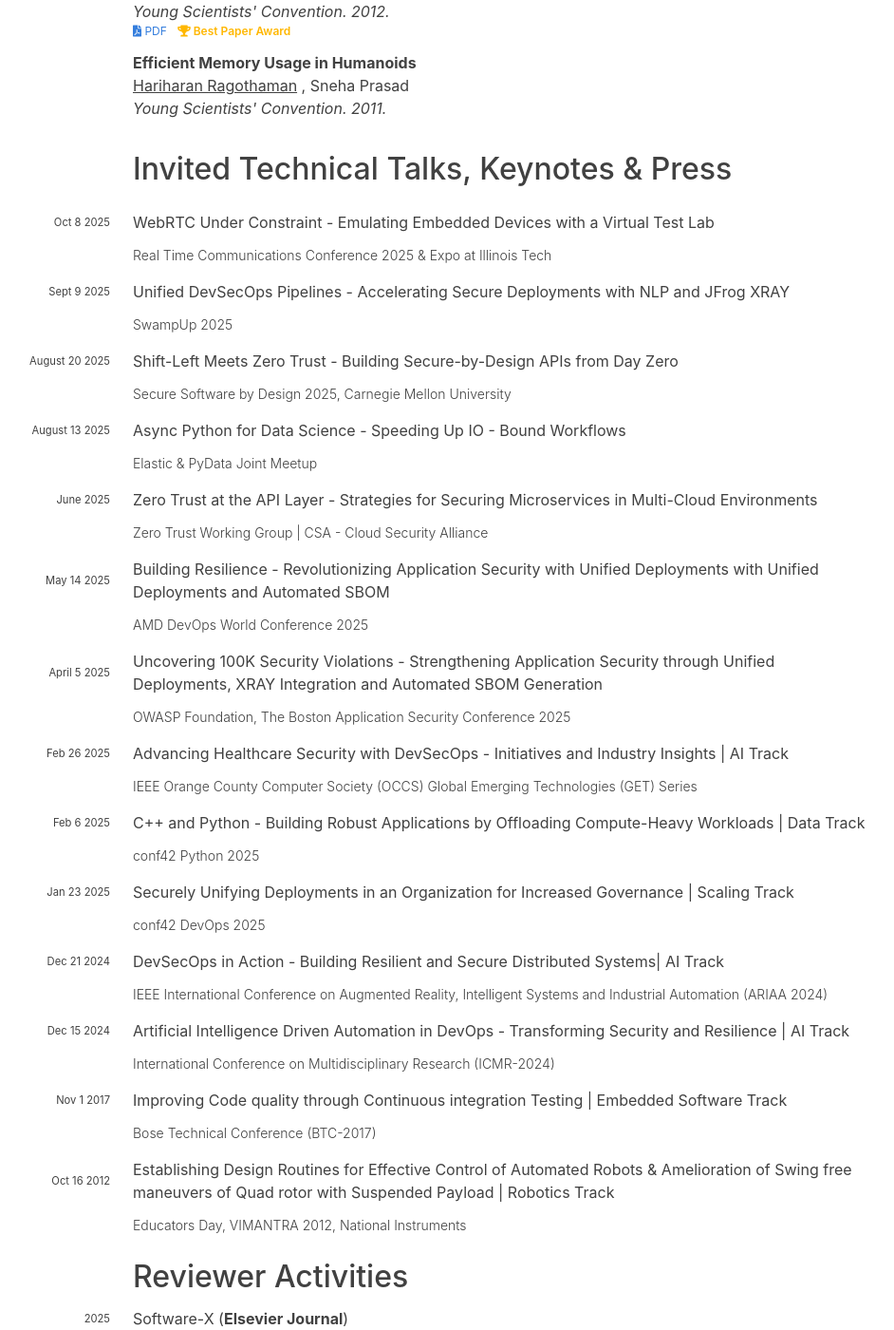
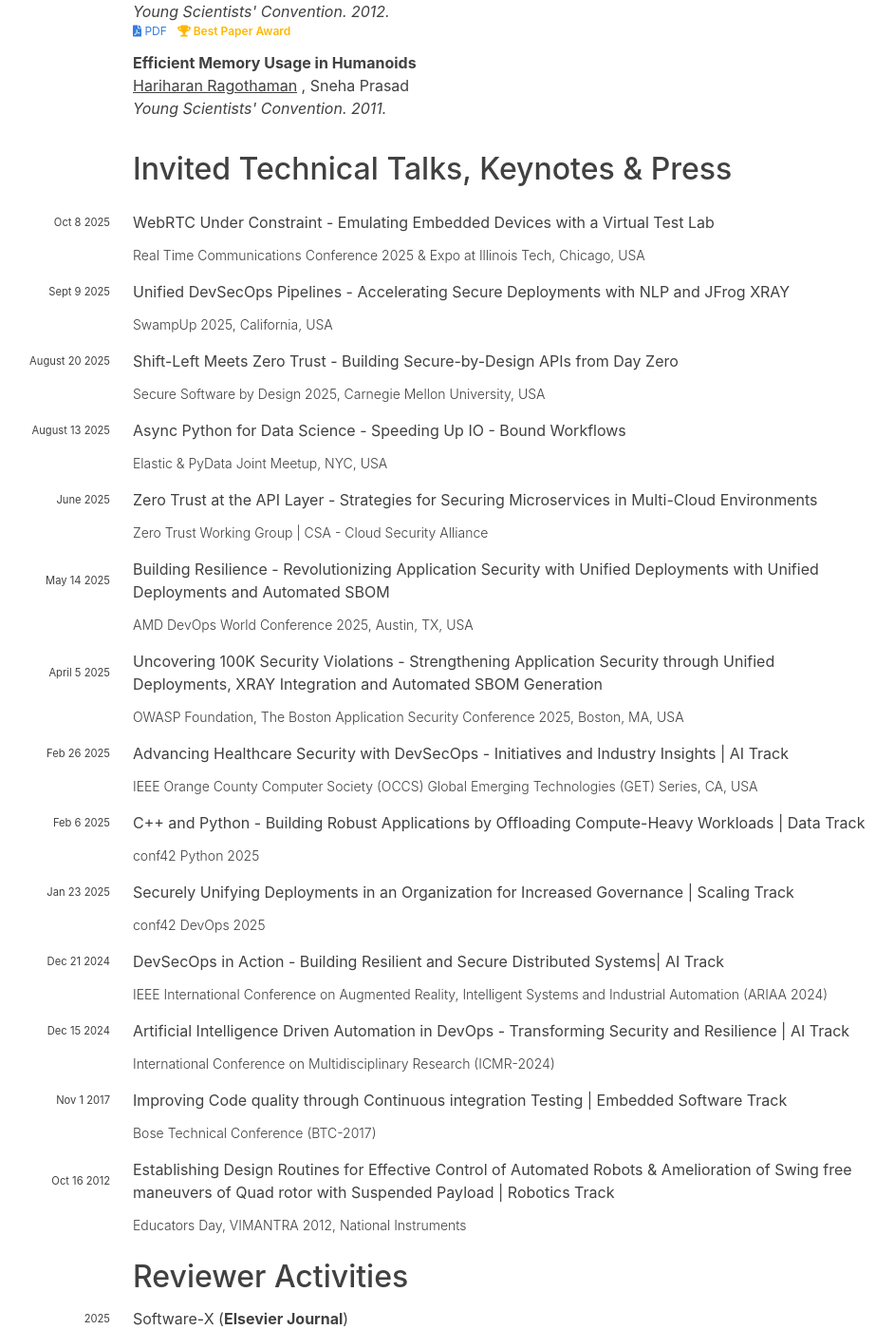
Before and after one commit to hariharanragothaman/hariharanragothaman.github.io, a Jekyll site: the page built from cv.md, in a window 1280 px wide and 1400 px high, scrolled down 5041 px. Shown: the whole window at 95% size, without its empty margins (192-1134 px from the left). Built offline with Jekyll 4.4.1, drawn with Linux system fonts in a browser that asks for light colours; nearby versions of some CDN libraries; some web fonts are replaced.

Commit message:
Polishes and Updates

```diff
--- a/_data/press.yaml
+++ b/_data/press.yaml
@@ -3,28 +3,28 @@
   year: 2025
   publisher:
     - url: https://www.rtc-conference.com/2025/
-      name: Real Time Communications Conference 2025 & Expo at Illinois Tech
+      name: Real Time Communications Conference 2025 & Expo at Illinois Tech, Chicago, USA
 
 - title: Unified DevSecOps Pipelines - Accelerating Secure Deployments with NLP and JFrog XRAY
   month: Sept 9
   year: 2025
   publisher:
     - url: https://swampup.jfrog.com/
-      name: SwampUp 2025
+      name: SwampUp 2025, California, USA
 
 - title: Shift-Left Meets Zero Trust -  Building Secure-by-Design APIs from Day Zero
   month: August 20
   year: 2025
   publisher:
     - url: https://resources.sei.cmu.edu/news-events/events/secure-software-by-design/index.cfm
-      name: Secure Software by Design 2025, Carnegie Mellon University
+      name: Secure Software by Design 2025, Carnegie Mellon University, USA
 
 - title: Async Python for Data Science -  Speeding Up IO - Bound Workflows
   month: August 13
   year: 2025
   publisher:
     - url: https://www.meetup.com/elastic-new-york-city-user-group/events/310082602/
-      name: Elastic & PyData Joint Meetup
+      name: Elastic & PyData Joint Meetup, NYC, USA
 
 - title: Zero Trust at the API Layer -  Strategies for Securing Microservices in Multi-Cloud Environments
   month: June
@@ -38,21 +38,21 @@
   year: 2025
   publisher:
     - url:
-      name: AMD DevOps World Conference 2025
+      name: AMD DevOps World Conference 2025, Austin, TX, USA
 
 - title: Uncovering 100K Security Violations - Strengthening Application Security through Unified Deployments, XRAY Integration and Automated SBOM Generation
   month: April 5
   year: 2025
   publisher:
     - url: https://owaspbasc2025.sched.com/event/1xqiy/uncovering-100k-security-violations-strengthening-application-security-through-unified-deployments-xray-integration-and-automated-sbom-generation?iframe=no
-      name: OWASP Foundation, The Boston Application Security Conference 2025
+      name: OWASP Foundation, The Boston Application Security Conference 2025, Boston, MA, USA
 
 - title: Advancing Healthcare Security with DevSecOps -  Initiatives and Industry Insights | AI Track
   month: Feb 26
   year: 2025
   publisher:
     - url: https://events.vtools.ieee.org/m/463744
-      name: IEEE Orange County Computer Society (OCCS) Global Emerging Technologies (GET) Series
+      name: IEEE Orange County Computer Society (OCCS) Global Emerging Technologies (GET) Series, CA, USA
 
 - title: C++ and Python - Building Robust Applications by Offloading Compute-Heavy Workloads | Data Track
   month: Feb 6
```
